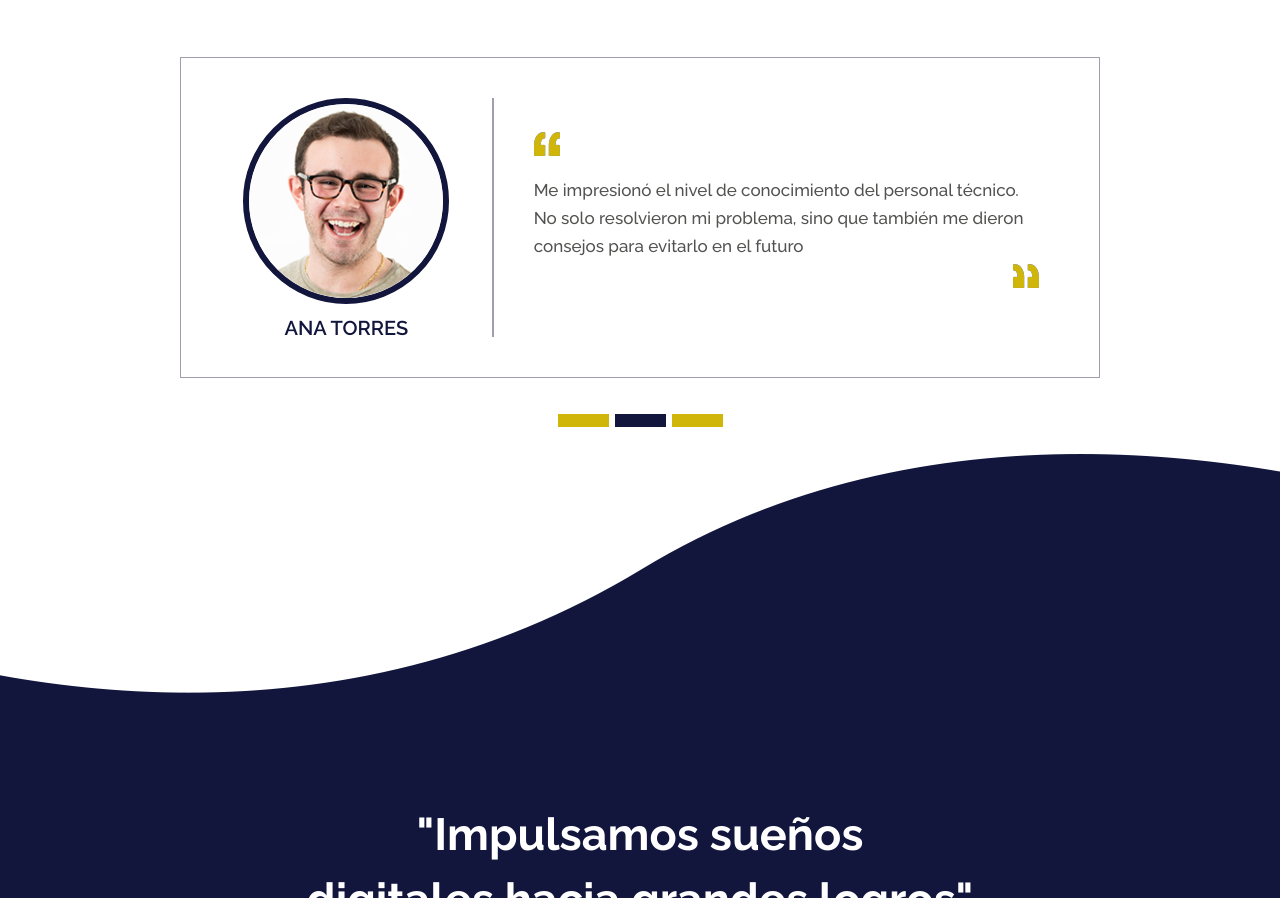
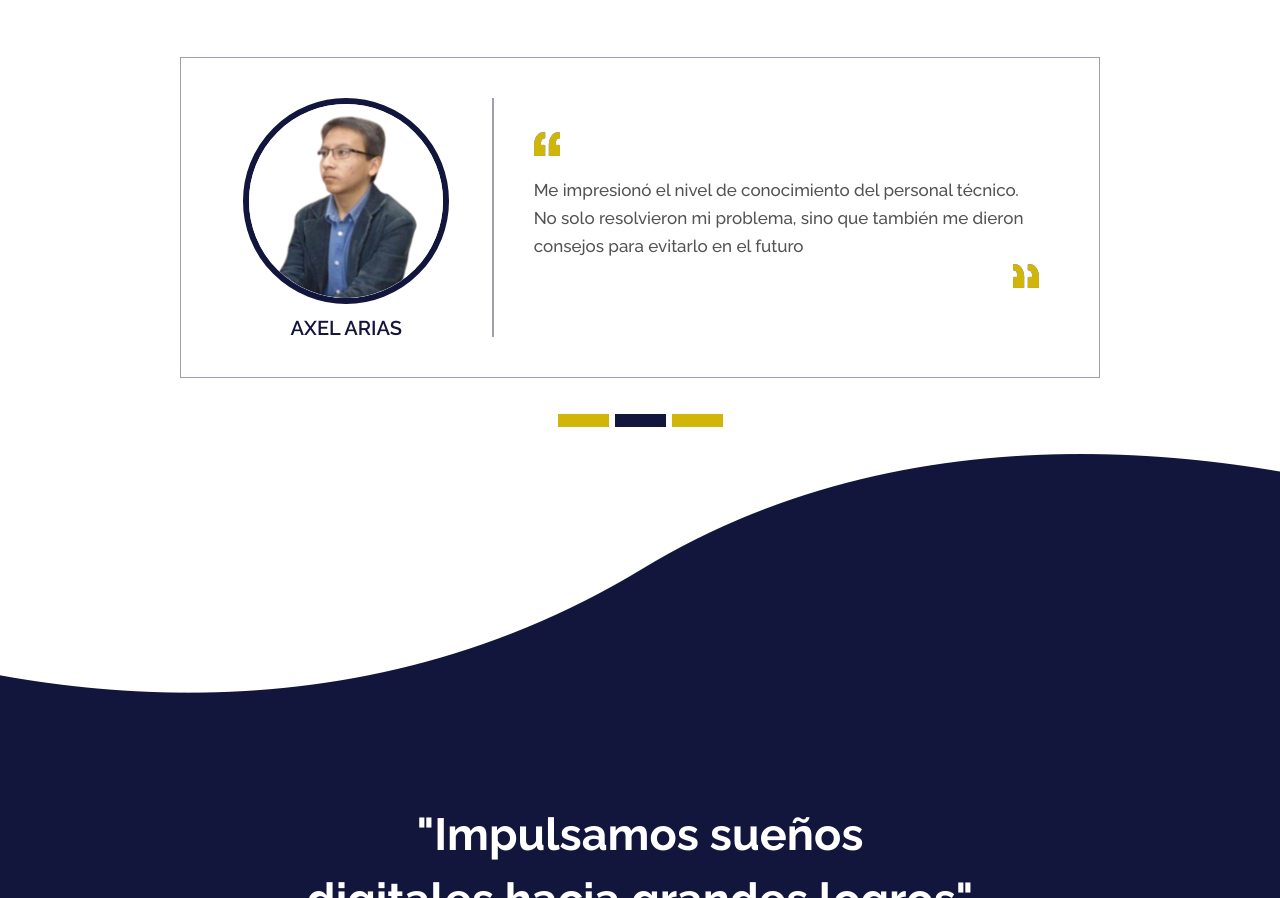
Before and after one commit to Mateo0702/Mateo0702p3.github.io, a plain HTML site: page index.html in a window 1280 px wide. Shown: the part 4224-5122 px from the top of the page. Drawn offline with nearby package versions, Linux system fonts and the light colour scheme.

Commit message:
clientes

```diff
--- a/index.html
+++ b/index.html
@@ -241,8 +241,8 @@ innovadoras para impulsar el crecimiento y la <br> transformación digital de la
                                  <div class="row">
                                     <div class="col-xl-4 col-lg-4 col-md-12 margin_boot">
                                        <div class="test_box1">
-                                          <figure><img src="images/tests.png" alt="#"/></figure>
-                                          <h4> Juan Gómez </h4>
+                                          <figure><img src="images/tests3r.png" alt="#"/></figure>
+                                          <h4> Jonnathan Cordova </h4>
                                        </div>
                                     </div>
                                     <div class="col-xl-8 col-lg-8 col-md-12">
@@ -262,8 +262,8 @@ innovadoras para impulsar el crecimiento y la <br> transformación digital de la
                                  <div class="row">
                                     <div class="col-xl-4 col-lg-4 col-md-12 margin_boot">
                                        <div class="test_box1">
-                                          <figure><img src="images/tests.png" alt="#"/></figure>
-                                          <h4> Ana Torres </h4>
+                                          <figure><img src="images/tests2r.png" alt="#"/></figure>
+                                          <h4> Axel Arias </h4>
                                        </div>
                                     </div>
                                     <div class="col-xl-8 col-lg-8 col-md-12">
@@ -283,8 +283,8 @@ innovadoras para impulsar el crecimiento y la <br> transformación digital de la
                                  <div class="row">
                                     <div class="col-xl-4 col-lg-4 col-md-12 margin_boot">
                                        <div class="test_box1">
-                                          <figure><img src="images/tests.png" alt="#"/></figure>
-                                          <h4> Diego Morales </h4>
+                                          <figure><img src="images/tests1r.png" alt="#"/></figure>
+                                          <h4> Mateo Samaniego </h4>
                                        </div>
                                     </div>
                                     <div class="col-xl-8 col-lg-8 col-md-12">
```
Also changed, not shown: images/tests.png (deleted), images/tests1r.png (added), images/tests2r.png (added), images/tests3r.png (added).
